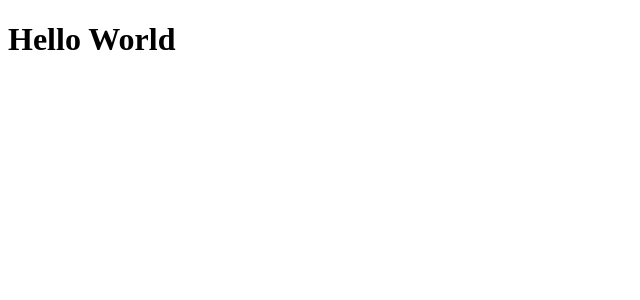
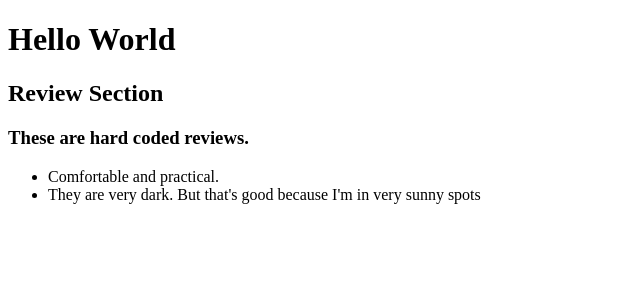
Before and after one commit to Hackreactor-Quantum-of-Solace/Project-Atelier, a React app: page / in a window 1280 px wide. Shown: the top 300 px of the page, without its empty margins (0-640 px from the left). Built offline with nearby package versions, Linux system fonts and the light colour scheme; the HTML template or start-up script is replaced by a standard one.

Commit message:
created RatingsReview folder and Review, ReviewList components

```diff
--- a/client/src/components/App.jsx
+++ b/client/src/components/App.jsx
@@ -1,4 +1,6 @@
 import React from 'react';
+import ReviewList from './RatingsReview/ReviewList.jsx';
+import Review from './RatingsReview/Review.jsx';
 
 export default class App extends React.Component {
   constructor(props) {
@@ -7,7 +9,10 @@ export default class App extends React.Component {
 
   render() {
     return (
-      <h1>Hello World</h1>
+      <div>
+        <h1>Hello World</h1>
+        <ReviewList />
+      </div>
     );
   }
 };
--- /dev/null
+++ b/client/src/components/RatingsReview/Review.jsx
@@ -0,0 +1,22 @@
+import React from 'react';
+
+//maps through all the reviews and formats them into 'tiles'
+export default class Review extends React.Component {
+
+
+  render () {
+    let reviewsArr = ["Comfortable and practical.", "They are very dark. But that's good because I'm in very sunny spots"]
+
+    let reviewList = reviewsArr.map( (review, key) => {
+     console.log(review, key)
+     return <li>{review}</li>
+    })
+    return (
+      <div>
+       <ul>
+        {reviewList}
+       </ul>
+      </div>
+    )
+  }
+}
--- /dev/null
+++ b/client/src/components/RatingsReview/ReviewList.jsx
@@ -0,0 +1,16 @@
+import React from 'react';
+import Review from './Review.jsx'
+
+//returns a list format of reviews
+export default class ReviewList extends React.Component {
+
+  render () {
+    return (
+      <div>
+        <h2>Review Section</h2>
+        <h3>These are hard coded reviews.</h3>
+        <Review />
+      </div>
+    )
+  }
+}
```
Also changed, not shown: client/Ratings & Review/App.jsx (deleted), client/Ratings & Review/Review.jsx (deleted), client/Ratings & Review/ReviewList.jsx (deleted), client/src/components/RatingsReviews.jsx (deleted).
